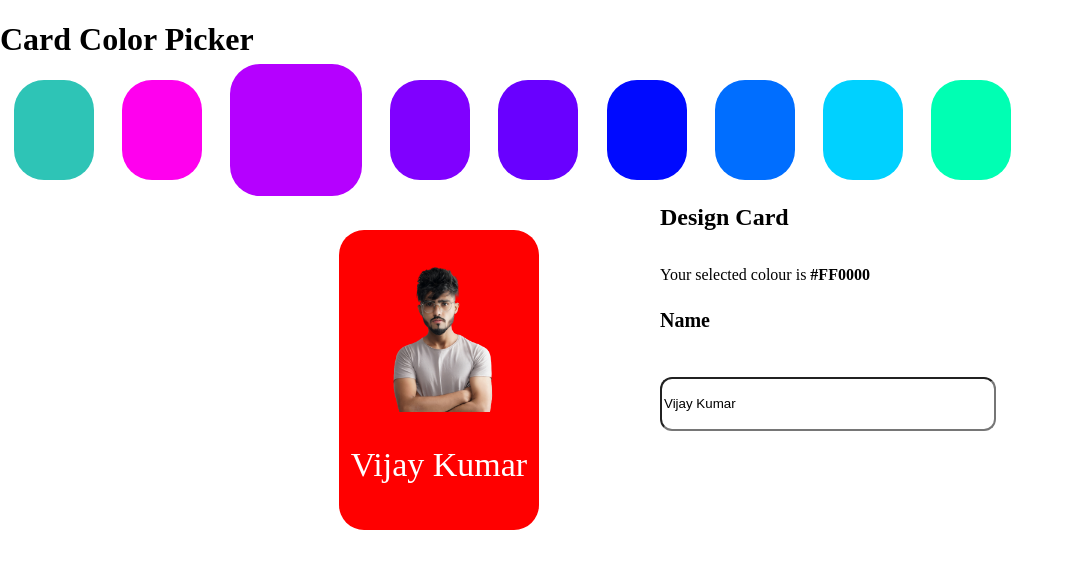
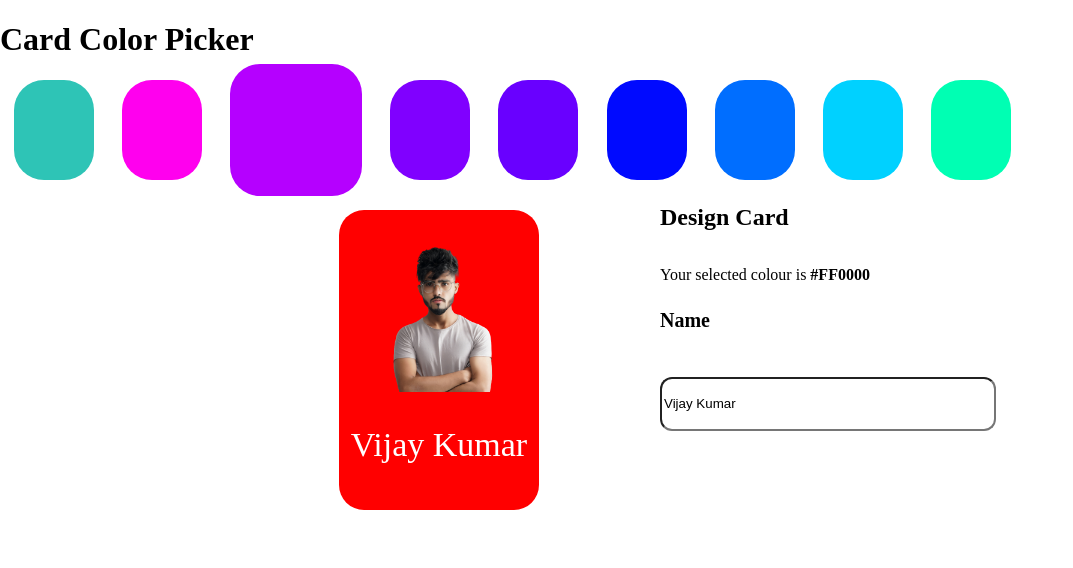
Before and after one commit to ViNu-23/Color-picker, a React (Create React App) app: page / in a window 1280 px wide. Shown: the top 568 px of the page, without its empty margins (0-1073 px from the left). Built offline with nearby package versions, Linux system fonts and the light colour scheme.

Commit message:
Update App.css

```diff
--- a/src/App.css
+++ b/src/App.css
@@ -17,7 +17,7 @@
 }
 .sFirst{
 
-  margin: 50px 0 200px 339px;
+  margin: 30px 0 200px 339px;
   width: 200px;
   height: 300px;
   border-radius: 25px;
```
